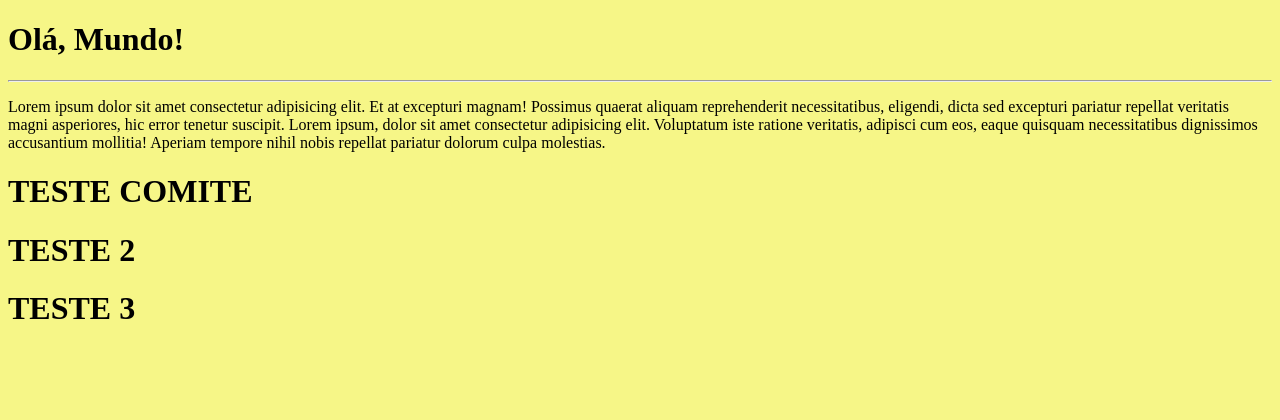
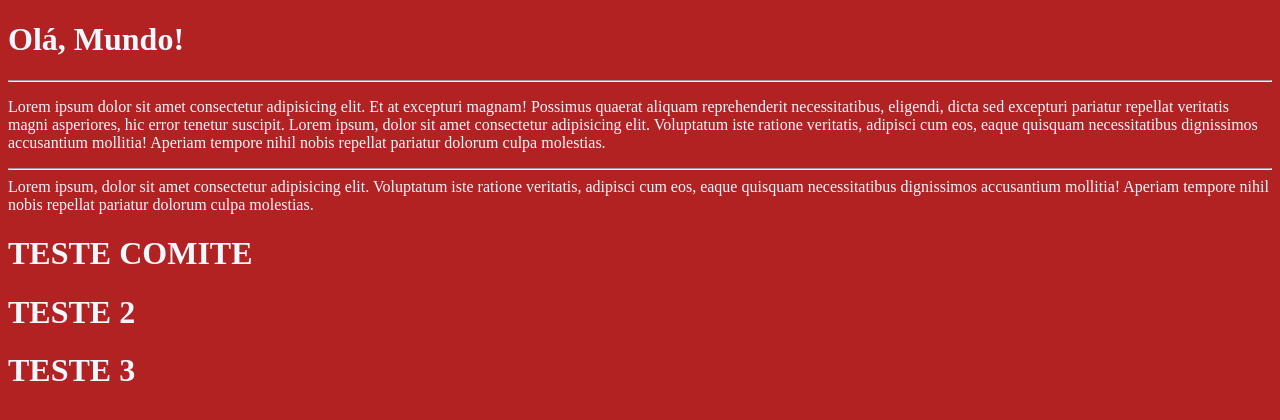
Before and after one commit to SGS23/Ola-Mundo, a plain HTML site: page site-exemplo/index.html in a window 1280 px wide. Drawn offline with Linux system fonts and the light colour scheme.

Commit message:
Revert "Revert "mudei cores""
This reverts commit 1865afb086f709aee600fe1461abac6198fb3d7c.

```diff
--- a/site-exemplo/css/style.css
+++ b/site-exemplo/css/style.css
@@ -1,3 +1,4 @@
 body{
-    background: rgb(246, 246, 135);
+    background: firebrick;
+    color: aliceblue;
 }
--- a/site-exemplo/index.html
+++ b/site-exemplo/index.html
@@ -12,6 +12,8 @@
     <p>Lorem ipsum dolor sit amet consectetur adipisicing elit. Et at excepturi magnam! Possimus quaerat aliquam reprehenderit necessitatibus, eligendi, dicta sed excepturi pariatur repellat veritatis magni asperiores, hic error tenetur suscipit.
 
         Lorem ipsum, dolor sit amet consectetur adipisicing elit. Voluptatum iste ratione veritatis, adipisci cum eos, eaque quisquam necessitatibus dignissimos accusantium mollitia! Aperiam tempore nihil nobis repellat pariatur dolorum culpa molestias.
+    <hr>
+    Lorem ipsum, dolor sit amet consectetur adipisicing elit. Voluptatum iste ratione veritatis, adipisci cum eos, eaque quisquam necessitatibus dignissimos accusantium mollitia! Aperiam tempore nihil nobis repellat pariatur dolorum culpa molestias.
     </p>
 
     <h1> TESTE COMITE</h1>
```
